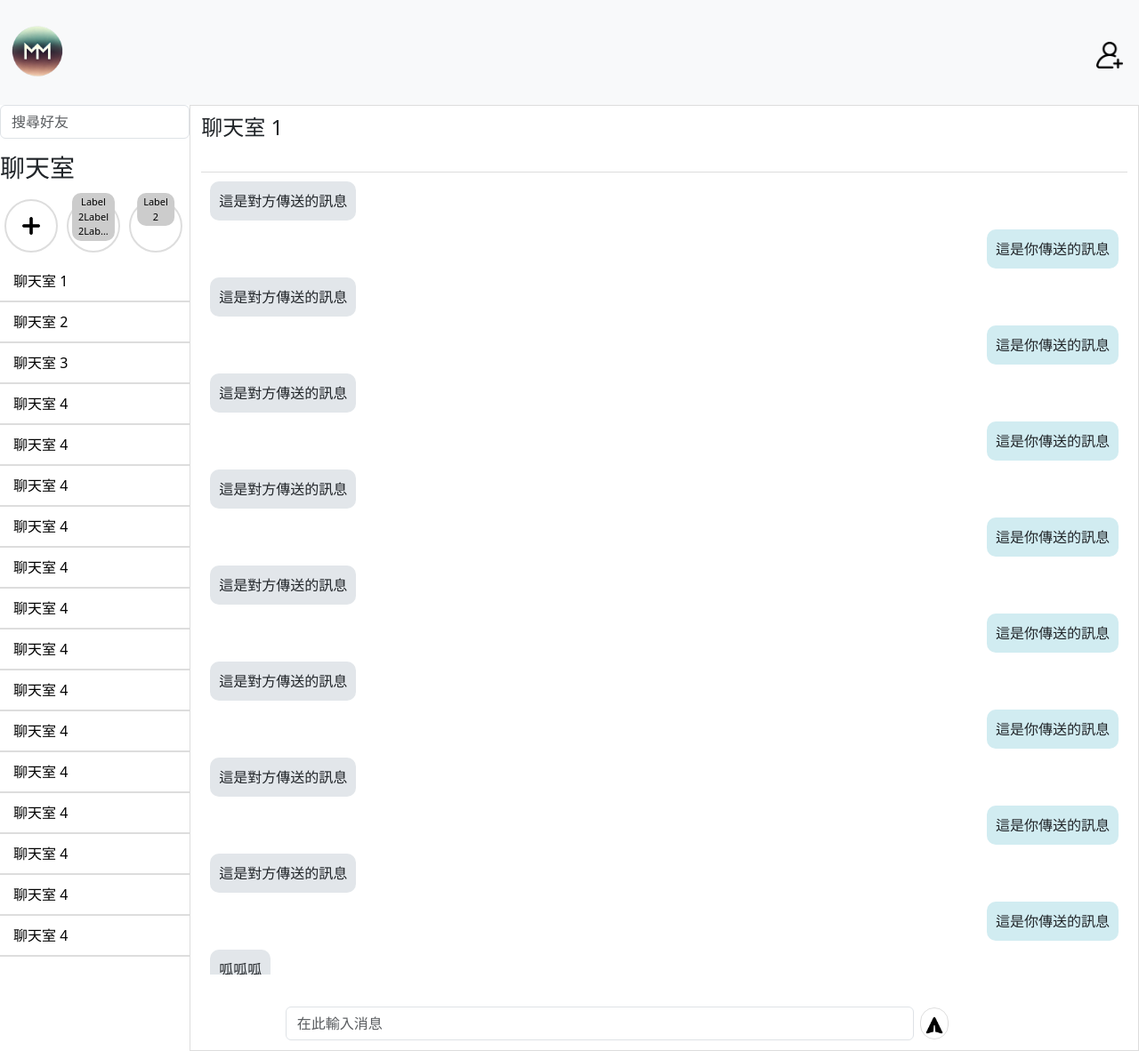
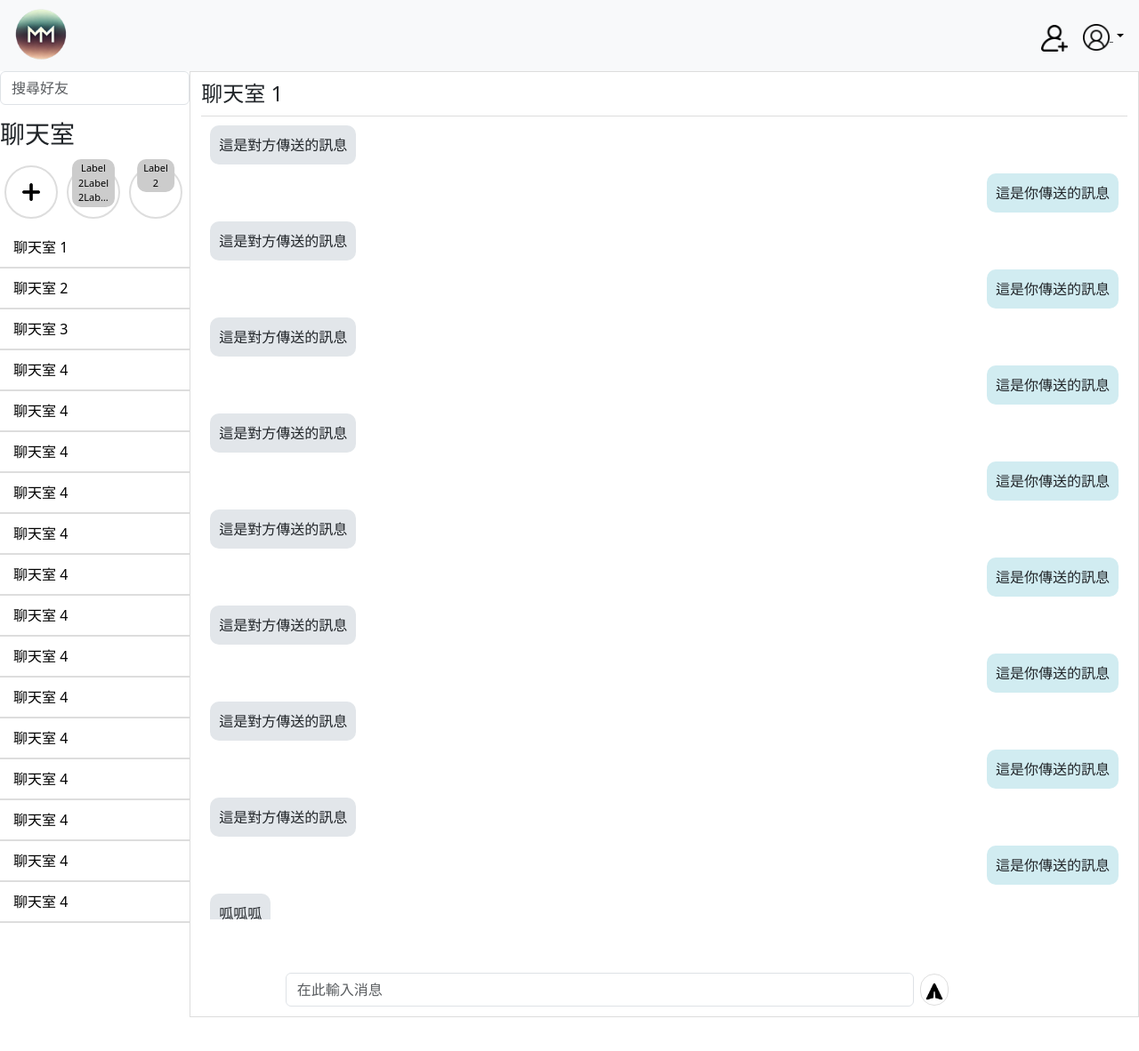
Before and after one commit to Adrian3314/Messengers-and-Notes, a Flask app: page / in a window 1280 px wide. Shown: the whole page at 89% size. Run offline with Flask 3, Linux system fonts and the light colour scheme; the visitor is signed in with stand-in values (Sample User, id 1).

Commit message:
新增登出按鈕

```diff
--- a/static/styles.css
+++ b/static/styles.css
@@ -3,9 +3,9 @@ html, body {
     margin: 0;
 }
 
-.navbar{
-    width: 100%;
-    height: 10%;
+.navbar {
+    height: 80px;
+    background-color: #f8f9fa;
 }
 .navbar-logo {
     width: 60px;
@@ -13,20 +13,31 @@ html, body {
     border-radius: 50%;
     object-fit: cover;
 }
-.navbar-logo {
-    width: 60px;
-    height: 60px;
-    border-radius: 50%;
-    object-fit: cover;
+.add-friend-btn, .profile-btn {
+    background: none;
+    border: none;
+    font-size: 1.5rem;
+    color: #595b5e !important;
+    margin-left: 10px; /* 按鈕之間的間距 */
 }
-.add-friend-btn {
+
+/* 下拉選單樣式 */
+.dropdown-menu {
+    min-width: 100px; /* 設定下拉選單最小寬度 */
+    text-align: center;
+}
+.add-friend-btn,.dropdown {
     background: none;
     border: none;
     font-size: 1.5rem;
     color: #000;
 }
-.add-friend-btn:hover {
-    color: #007bff; /* 滑鼠懸停效果 */
+#profileDropdown::after {
+    border-top-color: black !important; /* 設定倒三角形的顏色為黑色 */
+}
+.dropdown-item:active {
+    background-color: #6c757d !important; /* 點擊時顯示灰色 */
+    color: white; /* 點擊時文字顏色變白 */
 }
 
 .container-left {
@@ -146,7 +157,7 @@ html, body {
 .chat-title {
     position: relative;
     width: 100%;
-    height: 7%;
+    height: 50px;
     border-bottom:1px solid #ddd;
     padding-top: 10px;
 }
--- a/templates/home.html
+++ b/templates/home.html
@@ -10,17 +10,24 @@
 </head>
 <body>
     <!-- 導航列 -->
-    <nav class="navbar navbar-expand-lg navbar-light bg-light" >
-        <div class="container-fluid">
-            <a class="navbar-brand" href="#">
-                <img src="../static/Mm_logo01.png" alt="Logo" class="navbar-logo">
-            </a>
-            <!-- 導航列右側的 Icon 按鈕 -->
+    <nav class="navbar px-3">
+        <img src="../static/Mm_logo01.png" alt="Logo" class="navbar-logo">
+        <div class="d-flex ms-auto">
             <button class="add-friend-btn" data-bs-toggle="modal" data-bs-target="#addFriendModal">
                 <img src="../static/add_icon.png" alt="Add Friend" width="30" height="30">
             </button>
+            <!-- 大頭貼下拉選單 -->
+            <div class="dropdown">
+                <button class="btn btn-link dropdown-toggle p-0 profile-btn" type="button" id="profileDropdown" data-bs-toggle="dropdown" aria-expanded="false">
+                    <img src="../static/profile_icon.png" alt="User Avatar" width="30" height="30">
+                </button>
+                <ul class="dropdown-menu dropdown-menu-end" aria-labelledby="profileDropdown">
+                    <li><a class="dropdown-item" href="#">登出</a></li>
+                </ul>
+            </div>
         </div>
     </nav>
+
     <!-- 兩個區塊內容 -->
     <div class="container-fluid">
         <div class="row">
```
Also changed, not shown: static/profile_icon.png (added).
